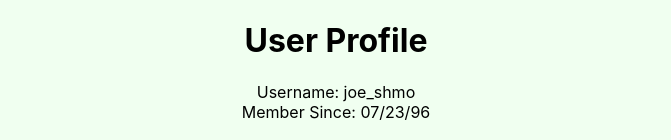
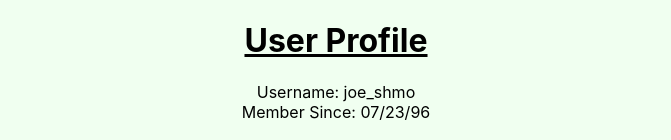
Before and after one commit to Sanjidah/bank-of-react, a React (Create React App) app: page /userProfile in a window 1280 px wide. Shown: the top 140 px of the page, without its empty margins (304-975 px from the left). Built offline with nearby package versions, Linux system fonts and the light colour scheme; no server answers.

Commit message:
Made css edits uniform across all pages

```diff
--- a/src/LogIn.js
+++ b/src/LogIn.js
@@ -42,13 +42,15 @@ class LogIn extends Component {
         <Link to="/credits" class="btn-area"> Credits </Link>
         <form onSubmit={this.handleSubmit}>
           <div>
-            <label htmlFor="userName">User Name</label>
+            <label htmlFor="userName">User Name </label>
             <input type="text" name="userName" onChange={this.handleChange} value={this.state.user.userName} />
           </div>
           <div>
-            <label htmlFor="password">Password</label>
+            <p></p>
+            <label htmlFor="password">Password </label>
             <input type="password" name="password" />
           </div>
+          <p></p>
           <button>Log In</button>
         </form>
       </div>
--- a/src/components/UserProfile.js
+++ b/src/components/UserProfile.js
@@ -5,7 +5,7 @@ class UserProfile extends Component {
   render() {
     return (
         <div>
-          <h1>User Profile</h1>
+          <h1><u>User Profile</u></h1>
 
           <div>Username: {this.props.userName}</div>
           <div>Member Since: {this.props.memberSince}</div>
```
